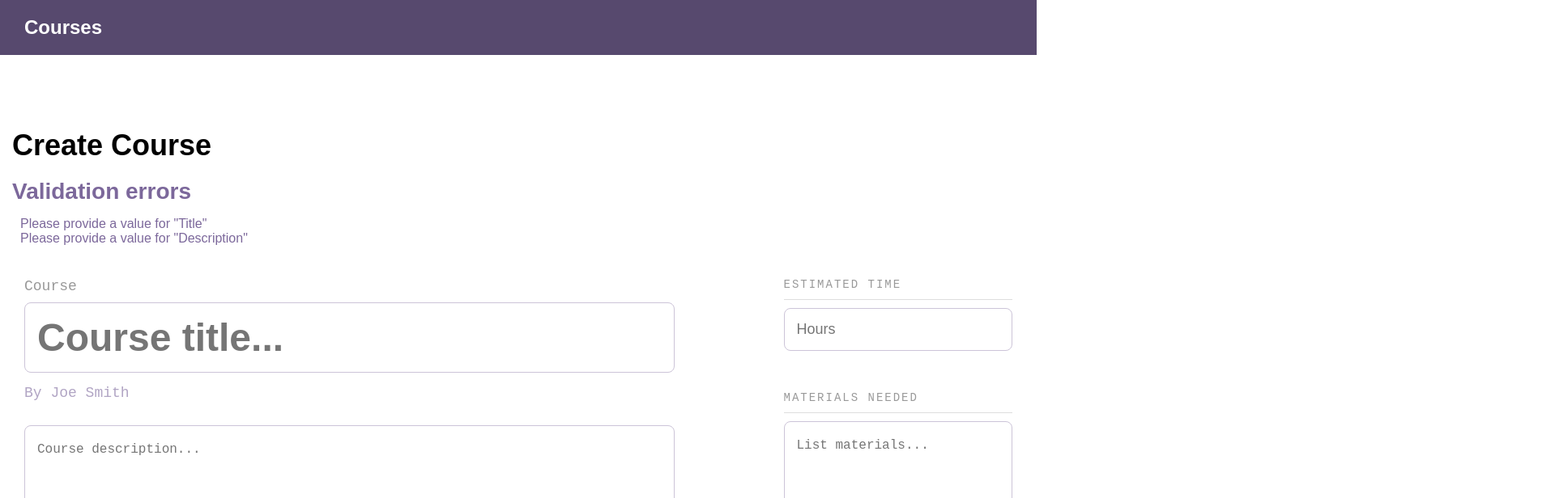
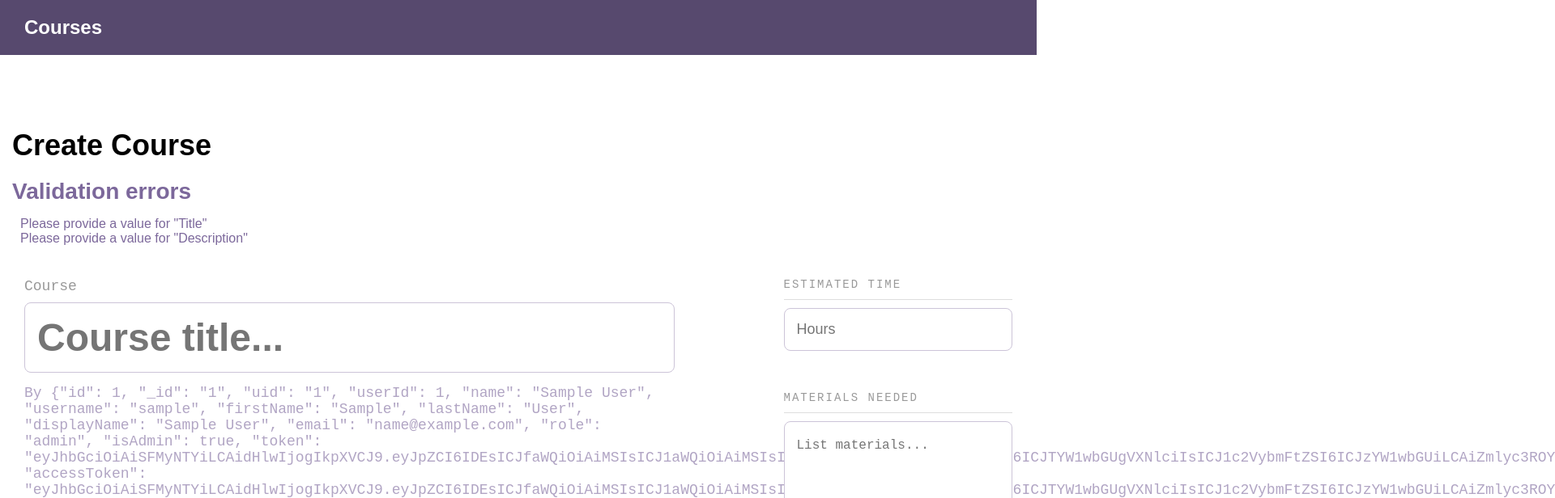
Before and after one commit to gisantiago/FS-App, a React (Create React App) app in the folder client/: page /courses/create-course in a window 1280 px wide. Shown: the top 616 px of the page at 81% size, 1920 px wide, since content can reach past the window. Built offline with nearby package versions, Linux system fonts and the light colour scheme; sample sign-in values are in the browser's storage.

Commit message:
Update By... CreateCourse.js

```diff
--- a/client/src/components/CreateCourse.js
+++ b/client/src/components/CreateCourse.js
@@ -93,7 +93,7 @@ class CreateCourse extends Component {
                     <div className="course--header">
                         <h4 className="course--label">Course</h4>
                         <div><input id="title" name="title" type="text" className="input-title course--title--input" placeholder="Course title..." value={this.state.title} onChange={this.userInput} /></div>
-                        <p>By Joe Smith</p>
+                        <p>{`By ${localStorage.getItem('user')}`}</p>
                     </div>
                     <div className="course--description">
                         <div><textarea id="description" name="description" className="" placeholder="Course description..." value={this.state.description} onChange={this.userInput}></textarea></div>
--- a/client/src/components/UpdateCourse.js
+++ b/client/src/components/UpdateCourse.js
@@ -90,7 +90,7 @@ class UpdateCourse extends Component {
                 <div className="bounds course--detail">
                     <h1>Update Course</h1>
                     <div>
-                    <form onSubmit={this.updateCourse} >
+                    <form onSubmit={ this.updateCourse } >
                         <div className="grid-66">
                         <div className="course--header">
                             <h4 className="course--label">Course</h4>
```
